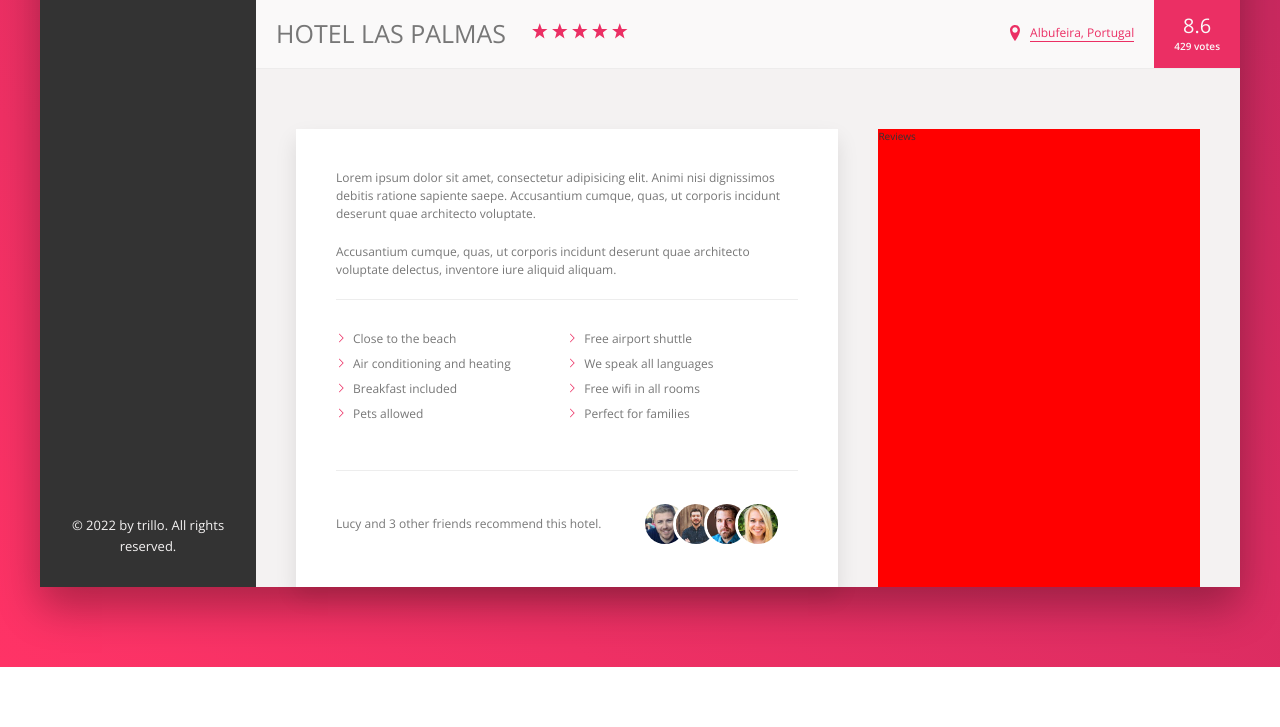
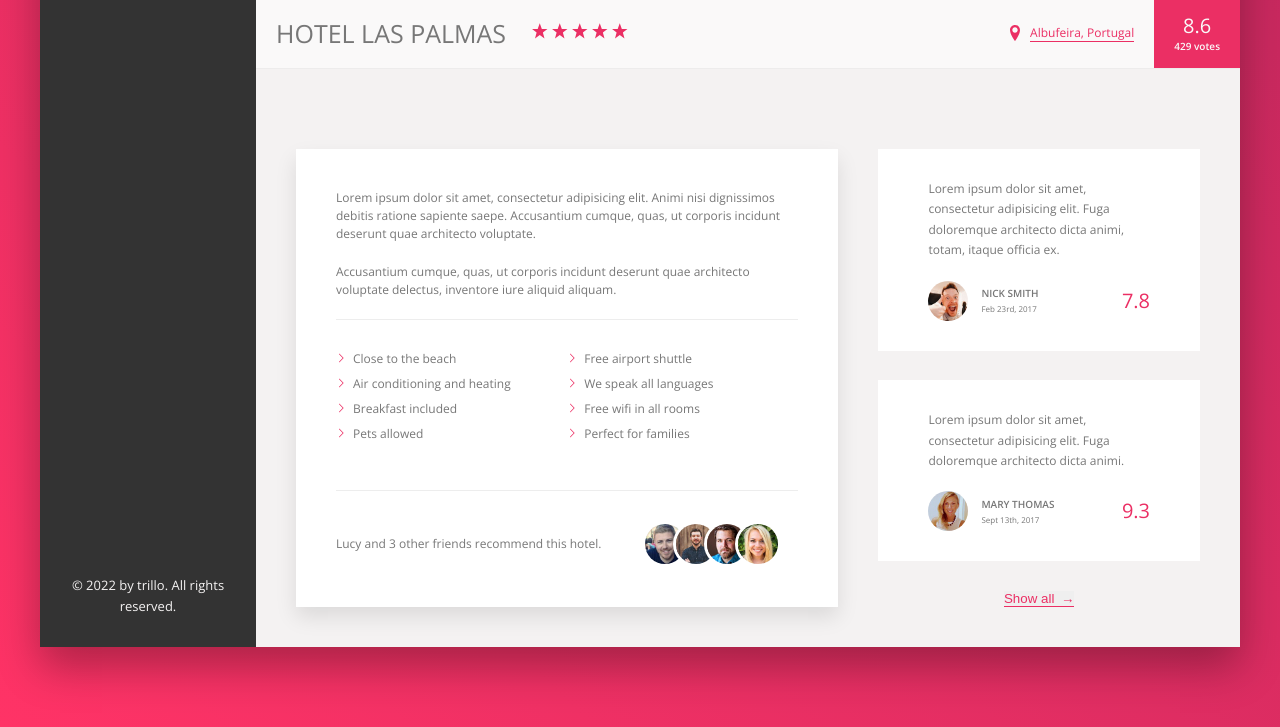
Before and after one commit to theaungmyatmoe/trillo, a website: page index.html in a window 1280 px wide. Shown: the part 528-1255 px from the top of the page. Before the commit the page ends 1195 px from the top, so only its background shows below. Drawn offline with nearby package versions, Linux system fonts and the light colour scheme.

Commit message:
feat: add review done

```diff
--- a/index.html
+++ b/index.html
@@ -169,7 +169,37 @@
                         </div>
                     </div>
                 </div>
-                <div class="reviews">Reviews</div>
+                <figure class="reviews">
+                    <figure class="review">
+                        <blockquote class="review__text">
+                            Lorem ipsum dolor sit amet, consectetur adipisicing elit. Fuga doloremque architecto dicta animi, totam, itaque officia ex.
+                        </blockquote>
+                        <figcaption class="review__user">
+                            <img src="img/user-1.jpg" alt="User 1" class="review__photo">
+                            <div class="review__user-box">
+                                <p class="review__user-name">Nick Smith</p>
+                                <p class="review__user-date">Feb 23rd, 2017</p>
+                            </div>
+                            <div class="review__rating">7.8</div>
+                        </figcaption>
+                    </figure>
+
+                    <figure class="review">
+                        <blockquote class="review__text">
+                            Lorem ipsum dolor sit amet, consectetur adipisicing elit. Fuga doloremque architecto dicta animi.
+                        </blockquote>
+                        <figcaption class="review__user">
+                            <img src="img/user-2.jpg" alt="User 1" class="review__photo">
+                            <div class="review__user-box">
+                                <p class="review__user-name">Mary Thomas</p>
+                                <p class="review__user-date">Sept 13th, 2017</p>
+                            </div>
+                            <div class="review__rating">9.3</div>
+                        </figcaption>
+                    </figure>
+
+                    <button class="btn-inline">Show all <span>→</span></button>
+                </figure>
             </div>
         </main>
     </div>
--- a/sass/_components.scss
+++ b/sass/_components.scss
@@ -368,3 +368,70 @@
     display: inline-block;
   }
 }
+
+
+.review {
+  background: #fff;
+  padding: 3rem 5rem;
+  font-size: 1.2rem;
+  line-height: 1.7;
+  color: var(--color-gray-dark-2);
+
+  &__text {
+
+  }
+
+  &__user {
+    display: flex;
+    margin-top: 2rem;
+    gap: 1.3rem;
+    align-items: center;
+  }
+
+
+  &__user-name {
+    font-size: 1rem;
+    font-weight: bold;
+    text-transform: uppercase;
+  }
+
+  &__user-date {
+    font-size: .8rem;
+    font-weight: 300;
+  }
+
+  &__photo {
+    width: 4rem;
+    height: 4rem;
+    border-radius: 50%;
+  }
+
+  &__rating {
+    margin-left: auto;
+    font-size: 2rem;
+    font-weight: 300;
+    color: var(--color-primary);
+  }
+
+}
+
+
+// button
+
+.btn-inline {
+  color: var(--color-primary);
+  border: none;
+  border-bottom: 1px solid var(--color-primary);
+  transition: all .3s;
+
+  & span {
+    margin-left: 3px;
+    transition: all .3s;
+  }
+
+  &:hover {
+    span {
+      margin-left: 8px;
+    }
+  }
+}
--- a/sass/_layout.scss
+++ b/sass/_layout.scss
@@ -39,10 +39,12 @@
   border-bottom: 1px solid rgba(black, 0.05);
 }
 
+// detail
 .detail {
   display: flex;
   gap: 4rem;
-  padding: 2rem 4rem 0 4rem;
+  //padding: 2rem 4rem 0 4rem;
+  padding: 4rem;
 }
 
 .description {
@@ -56,11 +58,15 @@
 }
 
 
-.reviews {
-  background: red;
-  flex: 1;
-}
-
 .recommend {
   display: flex;
 }
+
+.reviews {
+  flex: 1;
+  display: flex;
+  flex-direction: column;
+  justify-content: space-between;
+  align-items: center;
+  gap: 2rem;
+}
```
Also changed, not shown: css/style.css, 1 other file.
